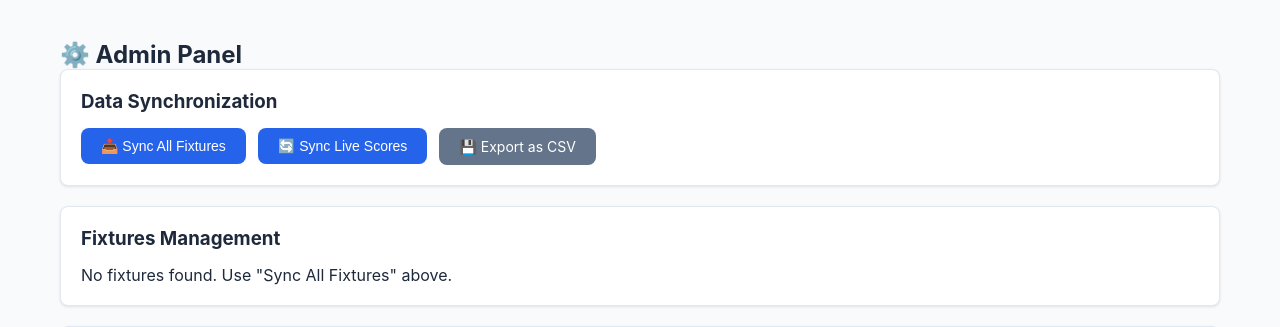
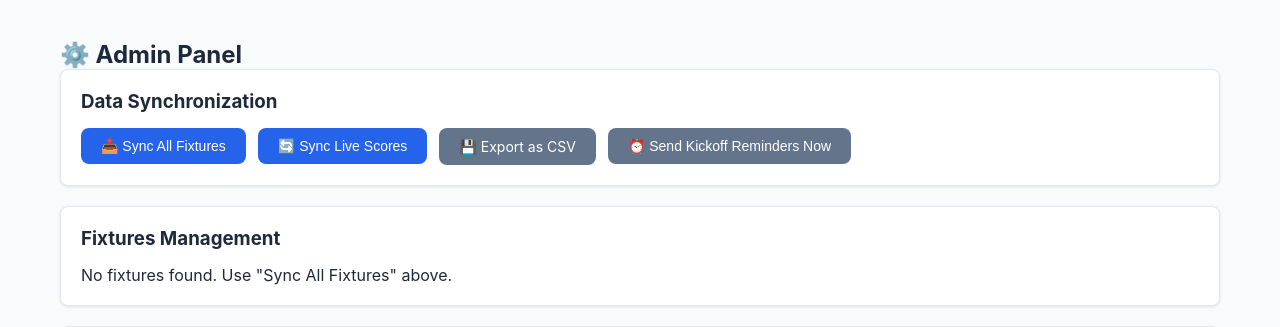
Before and after one commit to alexsmith1301/world-cup-predictions, a Flask app: page /admin in a window 1280 px wide. Shown: the part 144-471 px from the top of the page. Run offline with Flask 3, Linux system fonts and the light colour scheme; the visitor is signed in with stand-in values (Sample User, id 1).

Commit message:
Fix pre-kickoff reminder reliability and add manual trigger
- Add kickoff_reminder_sent flag to Fixture model + migration so reminders
  are idempotent regardless of scheduler timing
- Widen reminder window from 20 min to 90 min (30-120 min before kickoff)
  to guarantee the 30-min interval job always catches every fixture
- Fix kickoff time display to show BST instead of UTC in all scheduler messages
- Add /admin/send-kickoff-reminders route + admin button to fire reminders
  immediately for fixtures in the next 3 hours

Co-Authored-By: Claude Sonnet 4.6 <noreply@anthropic.com>

```diff
--- a/app.py
+++ b/app.py
@@ -368,6 +368,70 @@ def set_whatsapp(user_id):
     db.session.commit()
     return redirect(url_for('admin'))
 
+@app.route('/admin/send-kickoff-reminders', methods=['POST'])
+@login_required
+def send_kickoff_reminders():
+    user = get_current_user()
+    if user.username not in ['Alex']:
+        return jsonify({'error': 'Access denied'}), 403
+
+    from datetime import timedelta
+    from models import User as U, Fixture as F, Prediction as P
+    from whatsapp import send_whatsapp
+
+    now = datetime.utcnow()
+    # Find upcoming fixtures in the next 3 hours that haven't had a reminder sent
+    fixtures = (
+        F.query
+        .filter(
+            F.scheduled_datetime >= now,
+            F.scheduled_datetime <= now + timedelta(hours=3),
+            F.status == 'not_started',
+            F.kickoff_reminder_sent == False,
+        )
+        .order_by(F.scheduled_datetime)
+        .all()
+    )
+
+    if not fixtures:
+        flash('No upcoming fixtures needing a reminder in the next 3 hours', 'error')
+        return redirect(url_for('admin'))
+
+    wa_users = U.query.filter(U.whatsapp_number.isnot(None)).all()
+    if not wa_users:
+        flash('No users have WhatsApp numbers set', 'error')
+        return redirect(url_for('admin'))
+
+    sent = 0
+    for f in fixtures:
+        kickoff_bst = (f.scheduled_datetime + timedelta(hours=1)).strftime('%H:%M BST')
+        for u in wa_users:
+            pred = P.query.filter_by(user_id=u.id, fixture_id=f.id).first()
+            if pred:
+                msg = (
+                    f"⏰ Kick-off reminder\n\n"
+                    f"{f.home_team} v {f.away_team}  {kickoff_bst}\n\n"
+                    f"Your prediction: {pred.predicted_home_score}-{pred.predicted_away_score}"
+                )
+            else:
+                msg = (
+                    f"⏰ Kick-off reminder\n\n"
+                    f"{f.home_team} v {f.away_team}  {kickoff_bst}\n\n"
+                    f"No prediction yet!\nReply: {f.home_team} 2-1 {f.away_team}"
+                )
+            try:
+                send_whatsapp(u.whatsapp_number, msg)
+                sent += 1
+            except Exception as e:
+                flash(f'Failed to send to {u.username}: {e}', 'error')
+
+        f.kickoff_reminder_sent = True
+        db.session.commit()
+
+    flash(f'Sent {sent} kickoff reminder{"s" if sent != 1 else ""}', 'success')
+    return redirect(url_for('admin'))
+
+
 @app.route('/admin/export-csv')
 @login_required
 def export_csv():
--- a/database.py
+++ b/database.py
@@ -12,6 +12,11 @@ def _run_migrations(app):
                 pass  # Column already exists
             try:
                 conn.execute(db.text('ALTER TABLE fixtures ADD COLUMN result_notification_sent BOOLEAN DEFAULT 0'))
+                conn.commit()
+            except Exception:
+                pass  # Column already exists
+            try:
+                conn.execute(db.text('ALTER TABLE fixtures ADD COLUMN kickoff_reminder_sent BOOLEAN DEFAULT 0'))
                 conn.commit()
             except Exception:
                 pass  # Column already exists
--- a/models.py
+++ b/models.py
@@ -41,6 +41,7 @@ class Fixture(db.Model):
     away_score = db.Column(db.Integer, nullable=True)
     last_updated = db.Column(db.DateTime, default=datetime.utcnow, onupdate=datetime.utcnow)
     result_notification_sent = db.Column(db.Boolean, default=False, nullable=False)
+    kickoff_reminder_sent = db.Column(db.Boolean, default=False, nullable=False)
 
     predictions = db.relationship('Prediction', backref='fixture', lazy=True, cascade='all, delete-orphan')
 
--- a/templates/admin.html
+++ b/templates/admin.html
@@ -16,6 +16,9 @@
                 <button type="submit" class="btn btn-primary">🔄 Sync Live Scores</button>
             </form>
             <a href="{{ url_for('export_csv') }}" class="btn btn-secondary">💾 Export as CSV</a>
+            <form method="POST" action="{{ url_for('send_kickoff_reminders') }}" class="inline-form">
+                <button type="submit" class="btn btn-secondary">⏰ Send Kickoff Reminders Now</button>
+            </form>
         </div>
     </div>
 
```
Also changed, not shown: scheduler.py (+25 -17 lines).
